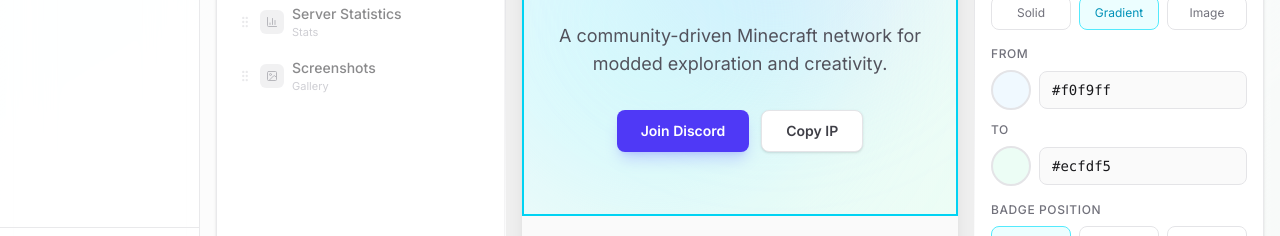
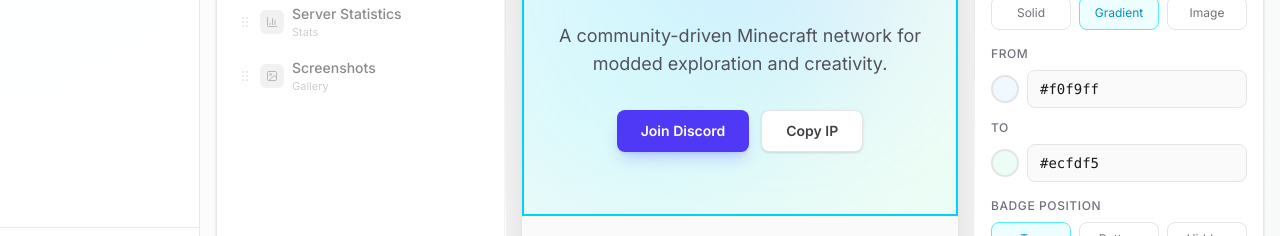
Before and after one commit to sennecools/minesites, a Next.js app: page /dashboard/analytics in a window 1280 px wide. Shown: the part 496-732 px from the top of the page. Built offline with nearby package versions, Linux system fonts and the light colour scheme.

Commit message:
Make color picker circles smaller (w-7 h-7)

```diff
--- a/src/app/(dashboard)/dashboard/[serverId]/page.tsx
+++ b/src/app/(dashboard)/dashboard/[serverId]/page.tsx
@@ -1316,7 +1316,7 @@ function SettingsPanel({
               <label className="text-xs font-medium text-zinc-500 uppercase tracking-wider mb-2 block">Color</label>
               <div className="flex gap-2 items-center">
                 <div
-                  className="w-10 h-10 rounded-full border-2 border-zinc-200 cursor-pointer overflow-hidden relative"
+                  className="w-7 h-7 rounded-full border-2 border-zinc-200 cursor-pointer overflow-hidden relative flex-shrink-0"
                   style={{ backgroundColor: section.settings.hero?.backgroundColor || "#ffffff" }}
                 >
                   <input
@@ -1353,7 +1353,7 @@ function SettingsPanel({
                 <label className="text-xs font-medium text-zinc-500 uppercase tracking-wider mb-2 block">From</label>
                 <div className="flex gap-2 items-center">
                   <div
-                    className="w-10 h-10 rounded-full border-2 border-zinc-200 cursor-pointer overflow-hidden relative"
+                    className="w-7 h-7 rounded-full border-2 border-zinc-200 cursor-pointer overflow-hidden relative flex-shrink-0"
                     style={{ backgroundColor: section.settings.hero?.gradientFrom || "#f0f9ff" }}
                   >
                     <input
@@ -1385,7 +1385,7 @@ function SettingsPanel({
                 <label className="text-xs font-medium text-zinc-500 uppercase tracking-wider mb-2 block">To</label>
                 <div className="flex gap-2 items-center">
                   <div
-                    className="w-10 h-10 rounded-full border-2 border-zinc-200 cursor-pointer overflow-hidden relative"
+                    className="w-7 h-7 rounded-full border-2 border-zinc-200 cursor-pointer overflow-hidden relative flex-shrink-0"
                     style={{ backgroundColor: section.settings.hero?.gradientTo || "#ecfdf5" }}
                   >
                     <input
```
